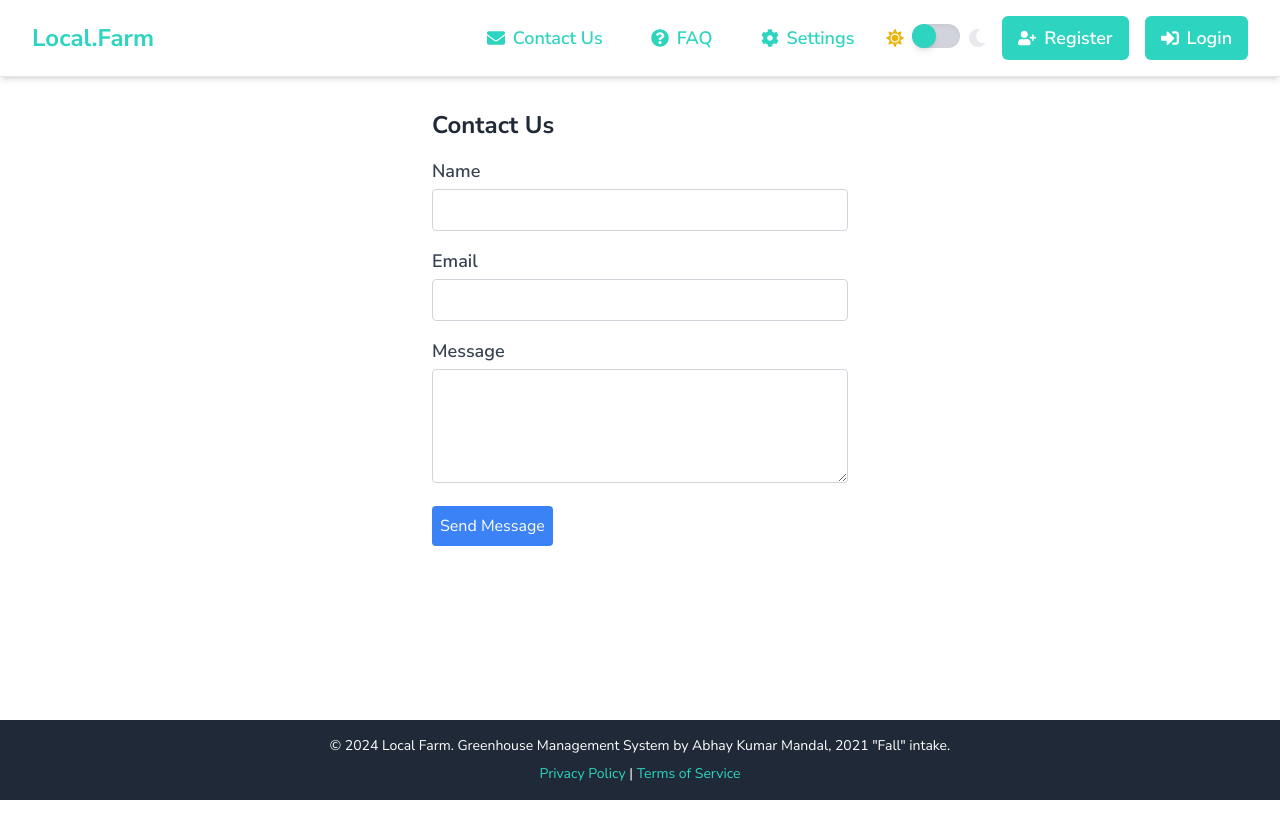
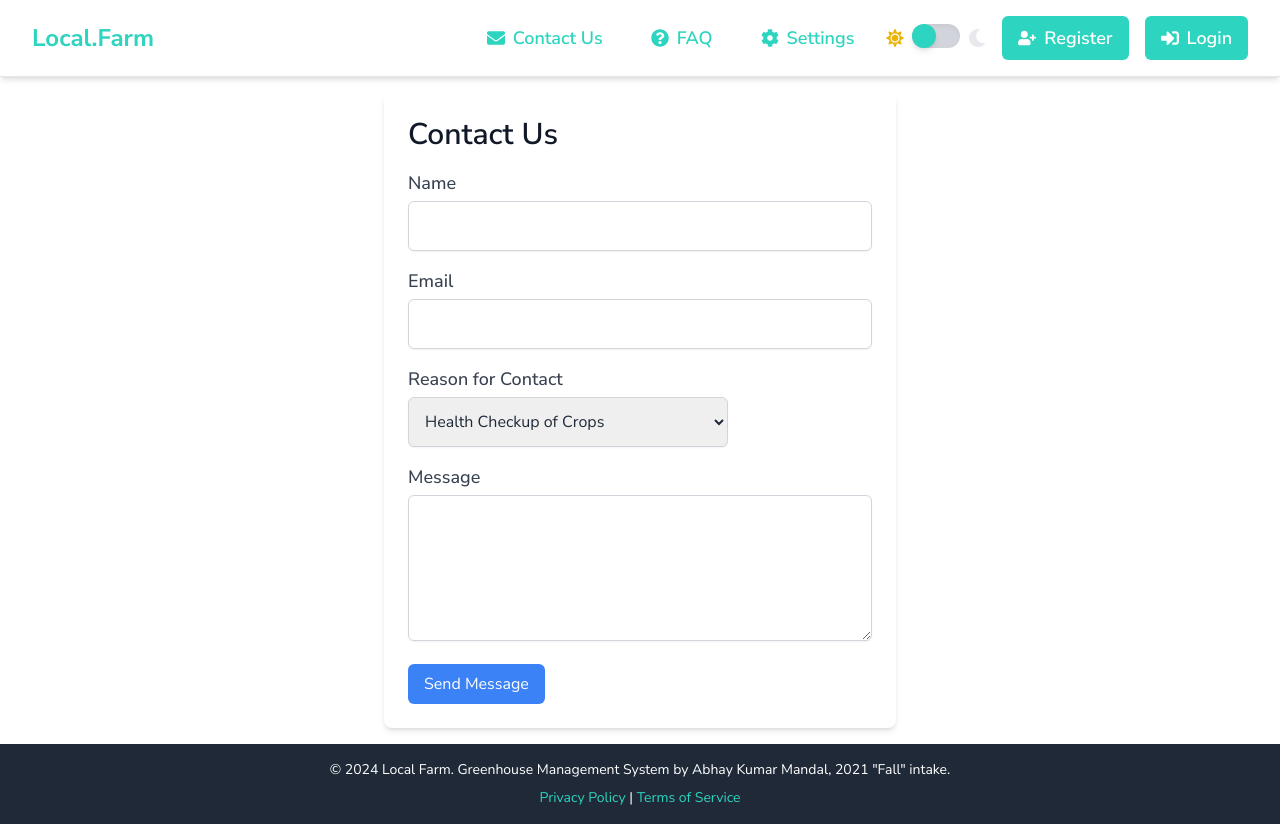
Before and after one commit to enigmasheet/LocalFarm, a React (Vite) app: page /contact in a window 1280 px wide. Before the commit the page ends 800 px from the top, so only its background shows below. Built offline with nearby package versions, Linux system fonts and the light colour scheme; no server answers; the HTML template or start-up script is replaced by a standard one.

Commit message:
final update

```diff
--- a/src/components/Sidebar.jsx
+++ b/src/components/Sidebar.jsx
@@ -29,8 +29,12 @@ const Sidebar = () => {
         } md:relative md:translate-x-0 transition-transform duration-300`}
       >
         {/* Sidebar Header */}
-        <div className="flex items-center justify-center py-4 bg-gray-200 dark:bg-gray-800 border-b border-gray-300 dark:border-gray-700">
-          <h1 className="text-2xl font-bold text-gray-900 dark:text-white">Greenhouse Manager</h1>
+        <div className="flex flex-col">
+          <div className="flex items-center justify-center py-4 bg-gray-200 dark:bg-gray-800 border-b border-gray-300 dark:border-gray-700">
+            <h1 className="text-2xl font-bold text-gray-900 dark:text-white">
+              Greenhouse Manager
+            </h1>
+          </div>
         </div>
 
         {/* GH List and Add Greenhouse Button */}
--- a/src/pages/Contact.jsx
+++ b/src/pages/Contact.jsx
@@ -6,6 +6,7 @@ const Contact = () => {
     name: '',
     email: '',
     message: '',
+    reason: 'Health Checkup of Crops',
   });
   const [errors, setErrors] = useState({});
   const [alert, setAlert] = useState({ type: '', message: '' });
@@ -13,10 +14,10 @@ const Contact = () => {
 
   const handleChange = (e) => {
     const { name, value } = e.target;
-    setFormData({
-      ...formData,
+    setFormData(prevState => ({
+      ...prevState,
       [name]: value,
-    });
+    }));
   };
 
   const validate = () => {
@@ -37,23 +38,24 @@ const Contact = () => {
     }
 
     const contactParams = {
-      to_name: 'Recipient Name', // Replace with the recipient's name or make it dynamic
+      to_name: 'Recipient Name',
       from_name: formData.name,
-      reply_to: formData.email, // This will set the sender's email as the reply-to address
+      reply_to: formData.email,
       message: formData.message,
+      reason: formData.reason,
     };
 
     setIsSubmitting(true);
 
-    // Send the contact message
     emailjs.send('service_gb1vq59', 'template_18wla41', contactParams, 'xjteBpsWyHb4ugcsI')
       .then(() => {
-        // Send auto-reply to the sender
-        emailjs.send('service_gb1vq59', 'template_3ir5vtu', {
+        return emailjs.send('service_gb1vq59', 'template_3ir5vtu', {
           from_name: formData.name,
           to_name: formData.name,
           message: formData.message,
-        }, 'xjteBpsWyHb4ugcsI')
+          reason: formData.reason,
+        }, 'xjteBpsWyHb4ugcsI');
+      })
       .then((response) => {
         console.log('Auto-reply sent successfully!', response.status, response.text);
         setAlert({ type: 'success', message: 'Message sent successfully!' });
@@ -61,17 +63,13 @@ const Contact = () => {
           name: '',
           email: '',
           message: '',
+          reason: 'Health Checkup of Crops',
         });
         setErrors({});
       })
       .catch((error) => {
-            console.error('Auto-reply failed...', error);
-            setAlert({ type: 'error', message: 'There was an error sending the auto-reply!' });
-          });
-      })
-      .catch((error) => {
-        console.error('Contact message failed...', error);
-        setAlert({ type: 'error', message: 'There was an error sending the message!' });
+        console.error('Message sending failed...', error);
+        setAlert({ type: 'error', message: 'There was an error sending your message.' });
       })
       .finally(() => {
         setIsSubmitting(false);
@@ -79,53 +77,72 @@ const Contact = () => {
   };
 
   return (
-    <div className="max-w-md mx-auto p-4">
-      <h1 className="text-2xl font-bold mb-4">Contact Us</h1>
+    <div className="max-w-lg mx-auto p-6 bg-white dark:bg-gray-800 rounded-lg shadow-md">
+      <h1 className="text-3xl font-semibold mb-4 text-gray-900 dark:text-gray-100">Contact Us</h1>
       {alert.message && (
-        <div className={`mb-4 p-2 rounded ${alert.type === 'success' ? 'bg-green-200 text-green-800' : 'bg-red-200 text-red-800'}`}>
+        <div className={`mb-4 p-3 rounded ${alert.type === 'success' ? 'bg-green-100 text-green-800' : 'bg-red-100 text-red-800'} dark:bg-gray-700 dark:text-gray-300`}>
           {alert.message}
         </div>
       )}
       <form onSubmit={handleSubmit}>
         <div className="mb-4">
-          <label htmlFor="name" className="block text-gray-700">Name</label>
+          <label htmlFor="name" className="block text-gray-700 dark:text-gray-300 font-medium">Name</label>
           <input
             type="text"
             id="name"
             name="name"
             value={formData.name}
             onChange={handleChange}
-            className="w-full p-2 border border-gray-300 rounded"
+            className="w-full p-3 border border-gray-300 rounded-md shadow-sm focus:outline-none focus:ring-2 focus:ring-blue-500 dark:bg-gray-900 dark:border-gray-600 dark:placeholder-gray-400 dark:text-gray-100"
           />
-          {errors.name && <p className="text-red-500 text-sm">{errors.name}</p>}
+          {errors.name && <p className="text-red-500 text-sm mt-1">{errors.name}</p>}
         </div>
         <div className="mb-4">
-          <label htmlFor="email" className="block text-gray-700">Email</label>
+          <label htmlFor="email" className="block text-gray-700 dark:text-gray-300 font-medium">Email</label>
           <input
             type="email"
             id="email"
             name="email"
             value={formData.email}
             onChange={handleChange}
-            className="w-full p-2 border border-gray-300 rounded"
+            className="w-full p-3 border border-gray-300 rounded-md shadow-sm focus:outline-none focus:ring-2 focus:ring-blue-500 dark:bg-gray-900 dark:border-gray-600 dark:placeholder-gray-400 dark:text-gray-100"
           />
-          {errors.email && <p className="text-red-500 text-sm">{errors.email}</p>}
+          {errors.email && <p className="text-red-500 text-sm mt-1">{errors.email}</p>}
         </div>
         <div className="mb-4">
-          <label htmlFor="message" className="block text-gray-700">Message</label>
+          <label htmlFor="reason" className="block text-gray-700 dark:text-gray-300 font-medium">Reason for Contact</label>
+          <select
+            id="reason"
+            name="reason"
+            value={formData.reason}
+            onChange={handleChange}
+            className="w-full p-3 border border-gray-300 rounded-md shadow-sm focus:outline-none focus:ring-2 focus:ring-blue-500 dark:bg-gray-900 dark:border-gray-600 dark:placeholder-gray-400 dark:text-gray-100"
+          >
+            <option value="Health Checkup of Crops">Health Checkup of Crops</option>
+            <option value="New Device Entry">New Device Entry</option>
+            <option value="Maintenance Request">Maintenance Request</option>
+            <option value="General Inquiry">General Inquiry</option>
+            <option value="Technical Support">Technical Support</option>
+            <option value="Product Feedback">Product Feedback</option>
+            <option value="Service Cancellation">Service Cancellation</option>
+            <option value="Billing Issue">Billing Issue</option>
+          </select>
+        </div>
+        <div className="mb-4">
+          <label htmlFor="message" className="block text-gray-700 dark:text-gray-300 font-medium">Message</label>
           <textarea
             id="message"
             name="message"
             value={formData.message}
             onChange={handleChange}
-            className="w-full p-2 border border-gray-300 rounded"
-            rows="4"
+            className="w-full p-3 border border-gray-300 rounded-md shadow-sm focus:outline-none focus:ring-2 focus:ring-blue-500 dark:bg-gray-900 dark:border-gray-600 dark:placeholder-gray-400 dark:text-gray-100"
+            rows="5"
           />
-          {errors.message && <p className="text-red-500 text-sm">{errors.message}</p>}
+          {errors.message && <p className="text-red-500 text-sm mt-1">{errors.message}</p>}
         </div>
         <button
           type="submit"
-          className={`bg-blue-500 text-white p-2 rounded hover:bg-blue-700 ${isSubmitting ? 'opacity-50 cursor-not-allowed' : ''}`}
+          className={`bg-blue-500 text-white py-2 px-4 rounded-md hover:bg-blue-600 focus:outline-none focus:ring-2 focus:ring-blue-500 ${isSubmitting ? 'opacity-50 cursor-not-allowed' : ''} dark:bg-blue-600 dark:hover:bg-blue-700`}
           disabled={isSubmitting}
         >
           {isSubmitting ? 'Sending...' : 'Send Message'}
--- a/src/pages/Register.jsx
+++ b/src/pages/Register.jsx
@@ -1,6 +1,6 @@
 import { useState } from 'react';
 import { auth, database } from '../firebase-config'; // Import the initialized auth object and db
-import { createUserWithEmailAndPassword } from 'firebase/auth';
+import { createUserWithEmailAndPassword, signInWithEmailAndPassword } from 'firebase/auth';
 import { ref, set } from 'firebase/database'; // Import ref and set for database operations
 import { useNavigate } from 'react-router-dom'; // Import useNavigate
 
@@ -15,10 +15,22 @@ const Register = () => {
 
   const handleChange = (e) => {
     const { name, value } = e.target;
-    if (name === 'name') setName(value);
-    if (name === 'email') setEmail(value);
-    if (name === 'password') setPassword(value);
-    if (name === 'confirmPassword') setConfirmPassword(value);
+    switch (name) {
+      case 'name':
+        setName(value);
+        break;
+      case 'email':
+        setEmail(value);
+        break;
+      case 'password':
+        setPassword(value);
+        break;
+      case 'confirmPassword':
+        setConfirmPassword(value);
+        break;
+      default:
+        break;
+    }
   };
 
   const handleSubmit = async (e) => {
@@ -46,6 +58,7 @@ const Register = () => {
     }
 
     try {
+      // Create user with email and password
       const userCredential = await createUserWithEmailAndPassword(auth, email, password);
       const user = userCredential.user;
 
@@ -61,7 +74,11 @@ const Register = () => {
       // Save user data to the Realtime Database
       await set(ref(database, `users/${user.uid}`), userData);
 
-      navigate('/login');
+      // Sign in the user immediately after registration
+      await signInWithEmailAndPassword(auth, email, password);
+
+      // Navigate to the homepage
+      navigate('/');
     } catch (err) {
       setError(getFirebaseErrorMessage(err.code));
       console.error(err);
@@ -99,6 +116,7 @@ const Register = () => {
               className="border rounded-md p-3 w-full focus:outline-none focus:ring-2 focus:ring-teal-400 dark:bg-gray-700 dark:text-gray-300 dark:border-gray-600"
               placeholder="Enter your name"
               required
+              aria-required="true"
             />
           </div>
 
@@ -113,6 +131,7 @@ const Register = () => {
               className="border rounded-md p-3 w-full focus:outline-none focus:ring-2 focus:ring-teal-400 dark:bg-gray-700 dark:text-gray-300 dark:border-gray-600"
               placeholder="Enter your email"
               required
+              aria-required="true"
             />
           </div>
 
@@ -127,6 +146,7 @@ const Register = () => {
               className="border rounded-md p-3 w-full focus:outline-none focus:ring-2 focus:ring-teal-400 dark:bg-gray-700 dark:text-gray-300 dark:border-gray-600"
               placeholder="Enter your password"
               required
+              aria-required="true"
             />
           </div>
 
@@ -141,6 +161,7 @@ const Register = () => {
               className="border rounded-md p-3 w-full focus:outline-none focus:ring-2 focus:ring-teal-400 dark:bg-gray-700 dark:text-gray-300 dark:border-gray-600"
               placeholder="Confirm your password"
               required
+              aria-required="true"
             />
           </div>
 
@@ -152,7 +173,15 @@ const Register = () => {
             disabled={loading}
             aria-live="polite"
           >
-            {loading ? 'Registering...' : 'Register'}
+            {loading ? (
+              <span className="flex items-center justify-center">
+                <svg className="animate-spin h-5 w-5 mr-3 text-white" xmlns="http://www.w3.org/2000/svg" viewBox="0 0 24 24">
+                  <circle className="opacity-25" cx="12" cy="12" r="10" stroke="currentColor" strokeWidth="4"></circle>
+                  <path className="opacity-75" fill="currentColor" d="M4 12a8 8 0 018-8v4a4 4 0 000 8v4a8 8 0 01-8-8z"></path>
+                </svg>
+                Registering...
+              </span>
+            ) : 'Register'}
           </button>
         </form>
 
```
Also changed, not shown: src/components/Navbar.jsx (+7 -6 lines). Lines whose indentation alone changed are shown as unchanged.
